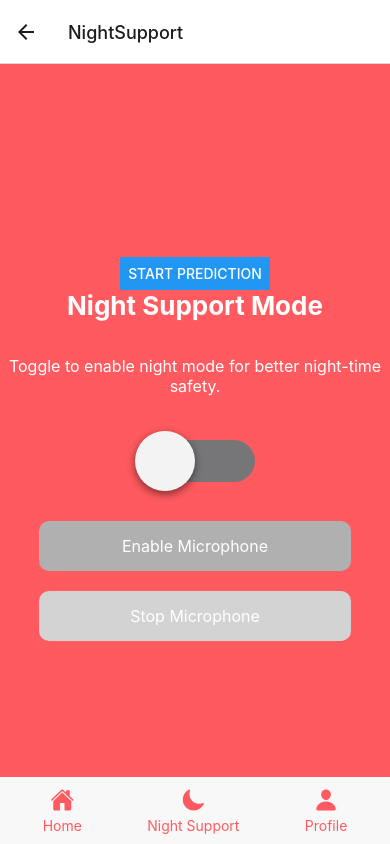
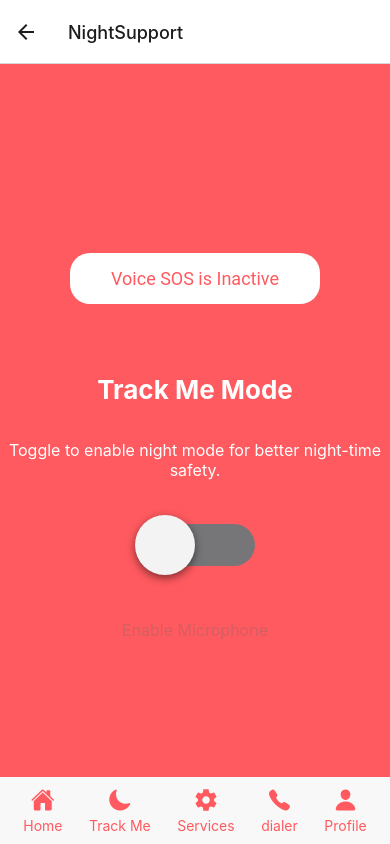
Before and after one commit to Dhanush-4554/Safe-Steps-WomenSafety-Application, a React Native app in the folder frontend/: screen /NightSupport in a window 390 px wide. Built offline with nearby package versions, Linux system fonts and the light colour scheme; no server answers; the database is empty.

Commit message:
working push

```diff
--- a/frontend/src/screens/HomeScreen.js
+++ b/frontend/src/screens/HomeScreen.js
@@ -8,7 +8,7 @@ export default function HomeScreen({ navigation }) {
     console.log("SOS Clicked");
 
     try {
-      const response = await fetch("http://10.1.6.189:5000/send-call", {
+      const response = await fetch("http://192.168.29.34:5000/send-call", {
         method: "POST",
         headers: {
           "Content-Type": "application/json",
@@ -52,7 +52,7 @@ export default function HomeScreen({ navigation }) {
           style={styles.button}
         >
           <Ionicons name="moon" size={24} color="#FF5A5F" />
-          <Text style={styles.buttonText}>Night Support</Text>
+          <Text style={styles.buttonText}>Track Me</Text>
         </TouchableOpacity>
         <TouchableOpacity
           onPress={() => navigation.navigate("Service")}
--- a/frontend/src/screens/HomeTemp.js
+++ b/frontend/src/screens/HomeTemp.js
@@ -2,16 +2,18 @@ import React, { useRef, useState } from "react";
 import { View, Text, TouchableOpacity, StyleSheet, Button } from "react-native";
 import { Ionicons } from "@expo/vector-icons";
 import SOSButton from "../components/SOSButton";
-import { Camera, CameraType } from 'expo-camera/legacy';
-import { ref, uploadBytesResumable, getDownloadURL } from 'firebase/storage';
-import { storage } from '../../configure';
-import * as MediaLibrary from 'expo-media-library';
+import { Camera, CameraType } from "expo-camera/legacy";
+import { ref, uploadBytesResumable, getDownloadURL } from "firebase/storage";
+import { storage } from "../../configure";
+import * as MediaLibrary from "expo-media-library";
 
 export default function Temp({ navigation }) {
   const [type, setType] = useState(CameraType.back);
   const [isRecording, setIsRecording] = useState(false);
-  const [cameraPermission, requestCameraPermission] = Camera.useCameraPermissions();
-  const [microphonePermission, requestMicrophonePermission] = Camera.useMicrophonePermissions();
+  const [cameraPermission, requestCameraPermission] =
+    Camera.useCameraPermissions();
+  const [microphonePermission, requestMicrophonePermission] =
+    Camera.useMicrophonePermissions();
   const cameraRef = useRef(null);
 
   if (!cameraPermission || !microphonePermission) {
@@ -21,19 +23,27 @@ export default function Temp({ navigation }) {
   if (!cameraPermission.granted || !microphonePermission.granted) {
     return (
       <View style={styles.container}>
-        <Text style={{ textAlign: 'center' }}>We need your permission to access the camera and microphone.</Text>
-        <Button onPress={() => { requestCameraPermission(); requestMicrophonePermission(); }} title="Grant permission" />
+        <Text style={{ textAlign: "center" }}>
+          We need your permission to access the camera and microphone.
+        </Text>
+        <Button
+          onPress={() => {
+            requestCameraPermission();
+            requestMicrophonePermission();
+          }}
+          title="Grant permission"
+        />
       </View>
     );
   }
 
   const uploadVideoToFirebase = async (uri) => {
     try {
-      console.log('Video URI:', uri);
+      console.log("Video URI:", uri);
 
       const { status } = await MediaLibrary.requestPermissionsAsync();
-      if (status !== 'granted') {
-        console.error('Media Library permission not granted');
+      if (status !== "granted") {
+        console.error("Media Library permission not granted");
         return;
       }
 
@@ -42,7 +52,7 @@ export default function Temp({ navigation }) {
 
       const response = await fetch(videoAsset.localUri || uri);
       if (!response.ok) {
-        throw new Error('Failed to fetch the video file');
+        throw new Error("Failed to fetch the video file");
       }
       const blob = await response.blob();
 
@@ -51,31 +61,32 @@ export default function Temp({ navigation }) {
       const uploadTask = uploadBytesResumable(videoRef, blob);
 
       uploadTask.on(
-        'state_changed',
+        "state_changed",
         (snapshot) => {
-          const progress = (snapshot.bytesTransferred / snapshot.totalBytes) * 100;
+          const progress =
+            (snapshot.bytesTransferred / snapshot.totalBytes) * 100;
           console.log(`Upload is ${progress}% done`);
         },
         (error) => {
-          console.error('Upload failed:', error.code, error.message);
+          console.error("Upload failed:", error.code, error.message);
         },
         () => {
           getDownloadURL(uploadTask.snapshot.ref).then((downloadURL) => {
-            console.log('File available at', downloadURL);
+            console.log("File available at", downloadURL);
           });
         }
       );
 
       stopRecording();
     } catch (error) {
-      console.error('Error uploading video to Firebase:', error);
+      console.error("Error uploading video to Firebase:", error);
     }
   };
 
   const handleSOSPress = async () => {
     console.log("SOS Clicked");
     try {
-        const response = await fetch("http://10.1.6.189:5000/send-call", {
+      const response = await fetch("http://192.168.29.34:5000/send-call", {
         method: "POST",
         headers: {
           "Content-Type": "application/json",
@@ -92,7 +103,7 @@ export default function Temp({ navigation }) {
         "Alert Sent",
         "A call has been initiated to notify emergency services."
       );
-    }catch (error){
+    } catch (error) {
       console.error("Failed to send call alert:", error);
       Alert.alert("Error", "Failed to send call alert. Please try again.");
     }
@@ -100,25 +111,25 @@ export default function Temp({ navigation }) {
   };
 
   const startRecording = async () => {
-    console.log('Attempting to start recording...');
+    console.log("Attempting to start recording...");
 
     if (cameraRef.current) {
       try {
         if (!isRecording) {
-          console.log('Starting recording...');
+          console.log("Starting recording...");
           setIsRecording(true);
           // Start recording with maxDuration set to 5 seconds
           const video = await cameraRef.current.recordAsync({ maxDuration: 5 });
-          console.log('Recording started:', video.uri);
+          console.log("Recording started:", video.uri);
           await uploadVideoToFirebase(video.uri);
         } else {
-          console.log('Recording is already in progress');
+          console.log("Recording is already in progress");
         }
       } catch (e) {
-        console.error('Failed to start recording:', e);
+        console.error("Failed to start recording:", e);
       }
     } else {
-      console.error('Camera reference is not set');
+      console.error("Camera reference is not set");
     }
   };
 
@@ -126,7 +137,7 @@ export default function Temp({ navigation }) {
     if (cameraRef.current && isRecording) {
       cameraRef.current.stopRecording();
       setIsRecording(false);
-      console.log('Recording stopped');
+      console.log("Recording stopped");
     }
   };
 
@@ -139,21 +150,30 @@ export default function Temp({ navigation }) {
       <SOSButton onPress={handleSOSPress} />
 
       <Camera
-        style={{ width: '1%', height: '1%' }}
+        style={{ width: "1%", height: "1%" }}
         type={type}
         ref={cameraRef}
       />
 
       <View style={styles.footer}>
-        <TouchableOpacity onPress={() => navigation.navigate("Home")} style={styles.button}>
+        <TouchableOpacity
+          onPress={() => navigation.navigate("Home")}
+          style={styles.button}
+        >
           <Ionicons name="home" size={24} color="#FF5A5F" />
           <Text style={styles.buttonText}>Home</Text>
         </TouchableOpacity>
-        <TouchableOpacity onPress={() => navigation.navigate("NightSupport")} style={styles.button}>
+        <TouchableOpacity
+          onPress={() => navigation.navigate("NightSupport")}
+          style={styles.button}
+        >
           <Ionicons name="moon" size={24} color="#FF5A5F" />
-          <Text style={styles.buttonText}>Night Support</Text>
+          <Text style={styles.buttonText}>Track Me</Text>
         </TouchableOpacity>
-        <TouchableOpacity onPress={() => navigation.navigate("Profile")} style={styles.button}>
+        <TouchableOpacity
+          onPress={() => navigation.navigate("Profile")}
+          style={styles.button}
+        >
           <Ionicons name="person" size={24} color="#FF5A5F" />
           <Text style={styles.buttonText}>Profile</Text>
         </TouchableOpacity>
--- a/frontend/src/screens/NightSupportScreen.js
+++ b/frontend/src/screens/NightSupportScreen.js
@@ -16,7 +16,7 @@ import { ref, set, onValue } from "firebase/database";
 
 import io from "socket.io-client"; // Import Socket.IO client
 
-const socket = io("http://10.1.6.189:5000"); // Replace with your Flask server IP and port
+const socket = io("http://192.168.29.34:5000"); // Replace with your Flask server IP and port
 
 export default function NightSupportScreen({ navigation }) {
   const [isEnabled, setIsEnabled] = useState(false);
@@ -27,7 +27,7 @@ export default function NightSupportScreen({ navigation }) {
   const [isRecording, setIsRecording] = useState(false);
   const recordingRef = useRef(null);
 
-  ///////////////////////////////////////////////////////////////////////////////////////////////////////////////////////////////
+  ///////////////////////////////////////////////////////////////////////////////////////////////////////////////////////////////////////////////////////////////////////////////
 
   //For enable and disable feature
 
@@ -50,6 +50,8 @@ export default function NightSupportScreen({ navigation }) {
       if (!isCancelled) {
         // Proceed with the backend call after the countdown finishes
         triggerPrediction();
+        setCountdown(10);
+        setIsPredicting(false);
       }
     }
 
@@ -65,7 +67,7 @@ export default function NightSupportScreen({ navigation }) {
 
   const triggerPrediction = async () => {
     try {
-      const response = await fetch("http://10.1.6.189:5000/confirm-call", {
+      const response = await fetch("http://192.168.29.34:5000/confirm-call", {
         method: "POST",
         headers: { "Content-Type": "application/json" },
         // body: JSON.stringify({ file: "<audio-file-data>" }), // Replace with your audio file data
@@ -86,7 +88,7 @@ export default function NightSupportScreen({ navigation }) {
     setIsPredicting(false);
 
     try {
-      await fetch("http://10.1.6.189:5000/cancel-call", {
+      await fetch("http://192.168.29.34:5000/cancel-call", {
         method: "POST",
         headers: { "Content-Type": "application/json" },
       });
@@ -107,7 +109,7 @@ export default function NightSupportScreen({ navigation }) {
       socket.off("start_prediction"); // Clean up the event listener when component unmounts
     };
   }, []);
-  ////////////////////////////////////////////////////////////////////////////////////////////////
+  ///////////////////////////////////////////////////////////////////////////////////////////////////////////////////////////////////////////////////////////////////////////////////
 
   // Request microphone permission using Audio API
   const getMicrophonePermission = async () => {
@@ -149,7 +151,7 @@ export default function NightSupportScreen({ navigation }) {
     }
 
     try {
-      const response = await fetch("http://10.1.6.189:5000/send-sms", {
+      const response = await fetch("http://192.168.29.34:5000/send-sms", {
         method: "POST",
       });
       if (!response.ok) {
@@ -277,7 +279,7 @@ export default function NightSupportScreen({ navigation }) {
         });
 
         try {
-          const response = await fetch("http://10.1.6.189:5000/predict", {
+          const response = await fetch("http://192.168.29.34:5000/predict", {
             method: "POST",
             body: formData,
           });
@@ -338,19 +340,30 @@ export default function NightSupportScreen({ navigation }) {
     <View style={styles.container}>
       {/* ///////////////////////////////////////////////////////////////////////////////////////////////////////////////// */}
 
-      <View>
+      <View style={styles.stopContainer}>
         {isPredicting ? (
-          <View>
-            <Text>Predicting... Countdown: {countdown}s</Text>
-            <Button title="Cancel Prediction" onPress={cancelPrediction} />
+          <View style={styles.stopDiv}>
+            <Text style={styles.stopAlertTxt}>
+              Voice SOS will be Activated In {countdown}s
+            </Text>
+            {/* <Button
+              title="Stop Voice SOS"
+              onPress={cancelPrediction}
+              style={styles.stopBtn}
+            /> */}
+            <TouchableOpacity style={styles.stopBtn} onPress={cancelPrediction}>
+              <Text style={styles.stopTxt}>Stop Voice SOS</Text>
+            </TouchableOpacity>
           </View>
         ) : (
-          <Button title="Start Prediction" onPress={startPrediction} />
+          <TouchableOpacity style={styles.stopBtn} onPress={startPrediction}>
+            <Text style={styles.stopTxt}>Voice SOS is Inactive</Text>
+          </TouchableOpacity>
         )}
       </View>
 
       {/* /////////////////////////////////////////////////////////////////////////////////////////////////////////////////////////// */}
-      <Text style={styles.title}>Night Support Mode</Text>
+      <Text style={styles.title}>Track Me Mode</Text>
       <Text style={styles.subtitle}>
         Toggle to enable night mode for better night-time safety.
       </Text>
@@ -378,7 +391,7 @@ export default function NightSupportScreen({ navigation }) {
         <TouchableOpacity
           style={[
             styles.micButton,
-            { backgroundColor: isMicEnabled ? "#d3d3d3" : "#b0b0b0" },
+            { backgroundColor: isMicEnabled ? "#FF5A5F" : "#FF5A5F" },
           ]} // Grey background, lighter when enabled
           onPress={enableMic}
           disabled={isMicEnabled}
@@ -387,13 +400,13 @@ export default function NightSupportScreen({ navigation }) {
             {isMicEnabled ? "Microphone Enabled" : "Enable Microphone"}
           </Text>
         </TouchableOpacity>
-        <TouchableOpacity
+        {/* <TouchableOpacity
           style={styles.micButton}
           onPress={stopMic}
           disabled={!isMicEnabled}
         >
           <Text style={styles.micButtonText}>Stop Microphone</Text>
-        </TouchableOpacity>
+        </TouchableOpacity> */}
       </View>
 
       {/* Footer section */}
@@ -410,7 +423,21 @@ export default function NightSupportScreen({ navigation }) {
           style={styles.button}
         >
           <Ionicons name="moon" size={24} color="#FF5A5F" />
-          <Text style={styles.buttonText}>Night Support</Text>
+          <Text style={styles.buttonText}>Track Me</Text>
+        </TouchableOpacity>
+        <TouchableOpacity
+          onPress={() => navigation.navigate("Service")}
+          style={styles.button}
+        >
+          <Ionicons name="settings-sharp" size={24} color="#FF5A5F" />
+          <Text style={styles.buttonText}>Services</Text>
+        </TouchableOpacity>
+        <TouchableOpacity
+          onPress={() => navigation.navigate("Dialer")}
+          style={styles.button}
+        >
+          <Ionicons name="call" size={24} color="#FF5A5F" />
+          <Text style={styles.buttonText}>dialer</Text>
         </TouchableOpacity>
         <TouchableOpacity
           onPress={() => navigation.navigate("Profile")}
@@ -480,8 +507,31 @@ const styles = StyleSheet.create({
     width: "100%", // Full width of the micControls container
   },
   micButtonText: {
-    color: "#FFFFFF", // White text color
+    color: "#d45f63", // White text color
     textAlign: "center", // Center text
     fontSize: 16, // Font size for readability
   },
+  stopContainer: {
+    marginBottom: 70,
+  },
+  stopBtn: {
+    backgroundColor: "white",
+    paddingVertical: 15,
+    paddingHorizontal: 15,
+    borderRadius: 20,
+    justifyContent: "center",
+    alignItems: "center",
+    width: 250,
+    marginTop: 10,
+  },
+  stopTxt: {
+    fontFamily: "Roboto",
+    fontSize: 18,
+    color: "#FF5A5F",
+  },
+  stopAlertTxt: {
+    fontSize: 18,
+    color: "black",
+    fontFamily: "Roboto",
+  },
 });
```
Also changed, not shown: frontend/src/screens/LandingScreen.js (+7 -4 lines), 2 other files (tests, documents, lock files or other folders). Lines whose indentation alone changed are shown as unchanged.
